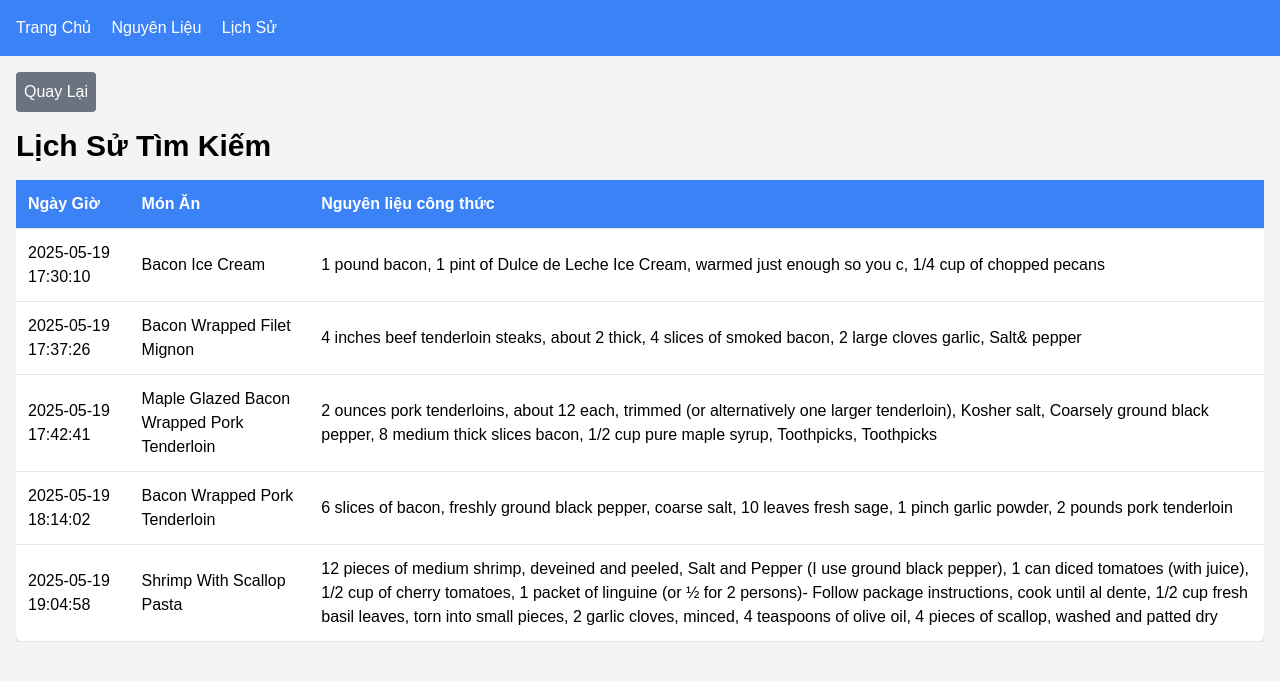
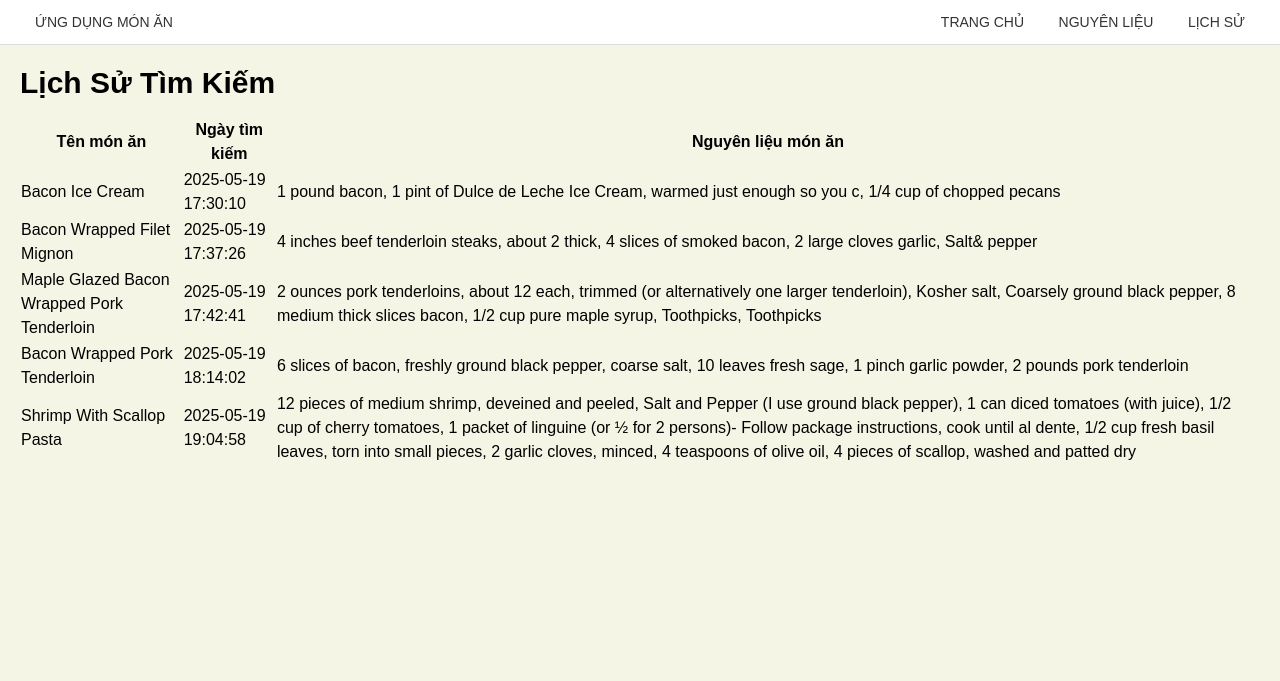
Before and after one commit to NguyenQuocPhu/cooking-data, a Flask app: page /history in a window 1280 px wide. Shown: the top 681 px of the page. Run offline with Flask 3, Linux system fonts and the light colour scheme; some libraries are stand-ins or nearby versions.

Commit message:
Update history.html

```diff
--- a/templates/history.html
+++ b/templates/history.html
@@ -3,46 +3,43 @@
 <head>
     <meta charset="UTF-8">
     <meta name="viewport" content="width=device-width, initial-scale=1.0">
-    <title>Ứng Dụng Đề Xuất Món Ăn</title>
+    <title>Lịch Sử Tìm Kiếm</title>
     <script src="https://cdn.tailwindcss.com"></script>
-    <!-- Liên kết file CSS bổ sung -->
     <link rel="stylesheet" href="{{ url_for('static', filename='css/custom.css') }}">
 </head>
-<body class="bg-gray-100">
-    <nav class="bg-blue-500 text-white p-4">
-        <a href="/" class="mr-4 hover:underline">Trang Chủ</a>
-        <a href="/ingredients" class="mr-4 hover:underline">Nguyên Liệu</a>
-        <a href="/history" class="hover:underline">Lịch Sử</a>
+<body>
+    <nav class="navbar">
+        <a href="/" class="logo">Ứng Dụng Món Ăn</a>
+        <div>
+            <a href="/">Trang Chủ</a>
+            <a href="/ingredients">Nguyên Liệu</a>
+            <a href="/history">Lịch Sử</a>
+        </div>
     </nav>
-    <div class="container mx-auto p-4">
-        <a href="/" class="bg-gray-500 text-white p-2 mb-4 inline-block rounded hover:bg-gray-600">Quay Lại</a>
+    <div class="container">
         <h1 class="text-3xl font-bold mb-4">Lịch Sử Tìm Kiếm</h1>
-        <div class="overflow-x-auto">
-            <table class="w-full text-left border-collapse bg-white shadow-md rounded-lg">
+        {% if history %}
+            <table class="history-table">
                 <thead>
-                    <tr class="bg-blue-500 text-white">
-                        <th class="p-3 border-b">Ngày Giờ</th>
-                        <th class="p-3 border-b">Món Ăn</th>
-                        <th class="p-3 border-b">Nguyên liệu công thức</th>
+                    <tr>
+                        <th>Tên món ăn</th>
+                        <th>Ngày tìm kiếm</th>
+                        <th>Nguyên liệu món ăn</th>
                     </tr>
                 </thead>
                 <tbody>
-                    {% if history %}
-                        {% for entry in history %}
-                            <tr class="hover:bg-gray-100">
-                                <td class="p-3 border-b">{{ entry.date if entry.date else 'N/A' }}</td>
-                                <td class="p-3 border-b">{{ entry.title if entry.title else 'N/A' }}</td>
-                                <td class="p-3 border-b">{{ entry.ingredients_recipe | join(', ') if entry.ingredients_recipe else 'N/A' }}</td>
-                            </tr>
-                        {% endfor %}
-                    {% else %}
+                    {% for entry in history %}
                         <tr>
-                            <td colspan="3" class="p-3 text-center">Chưa có lịch sử tìm kiếm.</td>
+                            <td>{{ entry.title }}</td>
+                            <td>{{ entry.date }}</td>
+                            <td>{{ entry.ingredients_recipe | join(', ') }}</td>
                         </tr>
-                    {% endif %}
+                    {% endfor %}
                 </tbody>
             </table>
-        </div>
+        {% else %}
+            <p class="text-gray-600">Chưa có lịch sử tìm kiếm.</p>
+        {% endif %}
     </div>
 </body>
 </html>
```
